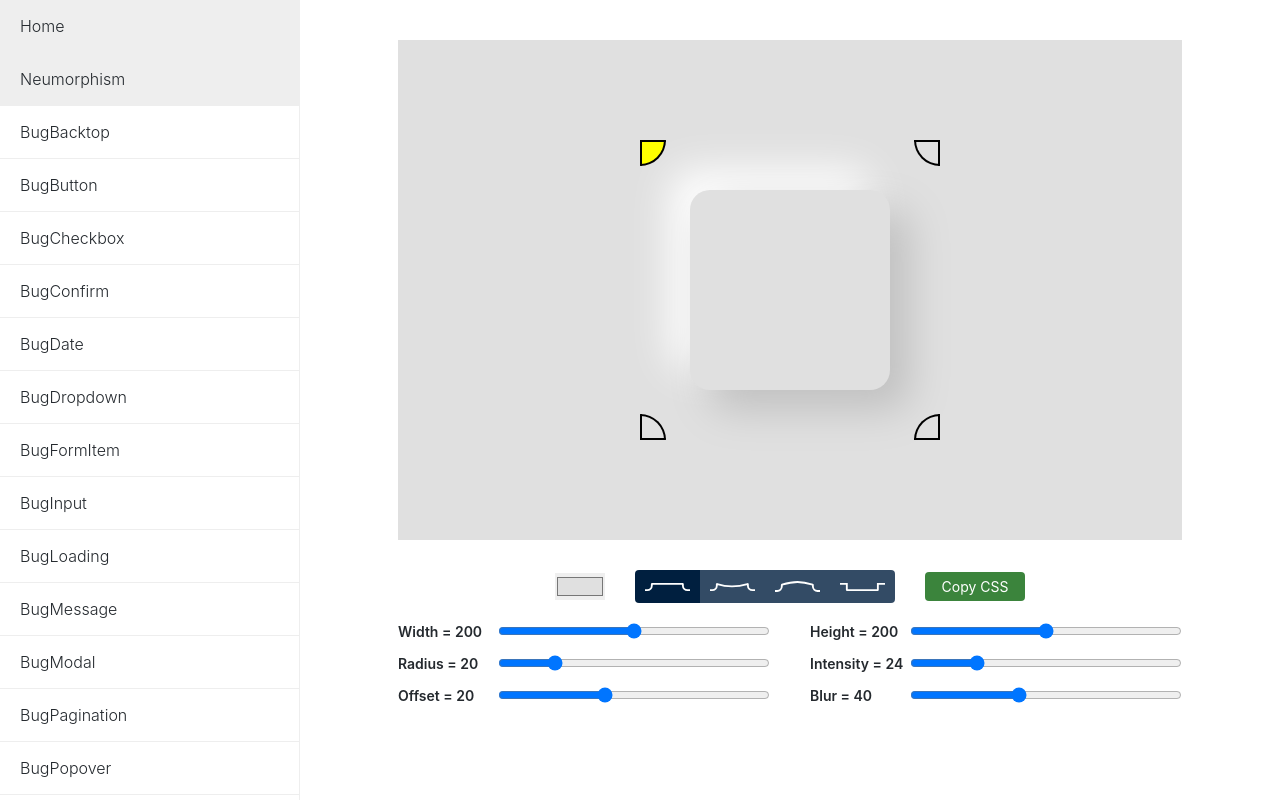
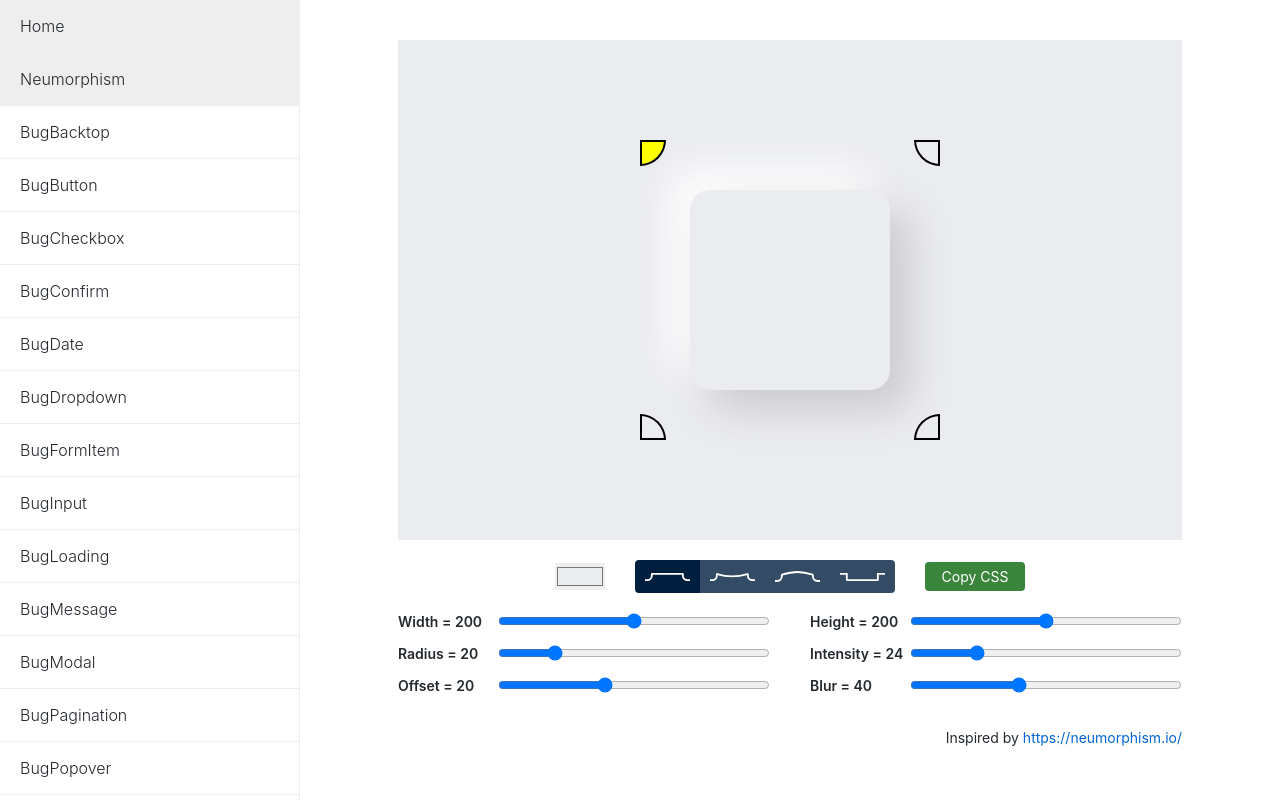
Before and after one commit to youginil/falco-vue, a Vue app: page / in a window 1280 px wide. Both pictures are taken after a click on the item "Neumorphism". Built offline with nearby package versions, Linux system fonts and the light colour scheme.

Commit message:
update neumorphism generator

```diff
--- a/docs_src/NeumorphismGenerator.vue
+++ b/docs_src/NeumorphismGenerator.vue
@@ -33,7 +33,7 @@
         ></span>
       </div>
     </div>
-    <div class="flex-hc flex-vc mt30">
+    <div class="flex-hc flex-vc mt20">
       <input type="color" v-model="color" class="mr30" />
       <div class="shapes">
         <div :class="{ selected: shape === 0 }" @click="shape = 0">
@@ -197,6 +197,9 @@
         </bug-form-item>
       </div>
     </div>
+    <div class="tr mt20">
+      Inspired by <a href="https://neumorphism.io/" target="blank">https://neumorphism.io/</a>
+    </div>
   </div>
 </template>
 
@@ -246,7 +249,7 @@ export default defineComponent({
     const radius = ref(20);
     const offset = ref(20);
     const blur = ref(40);
-    const color = ref('#E0E0E0');
+    const color = ref('#EBECF0');
     const intensity = ref(
       Math.ceil(((0.15 - MinIntensity) / (MaxIntensity - MinIntensity)) * 100)
     );
```
